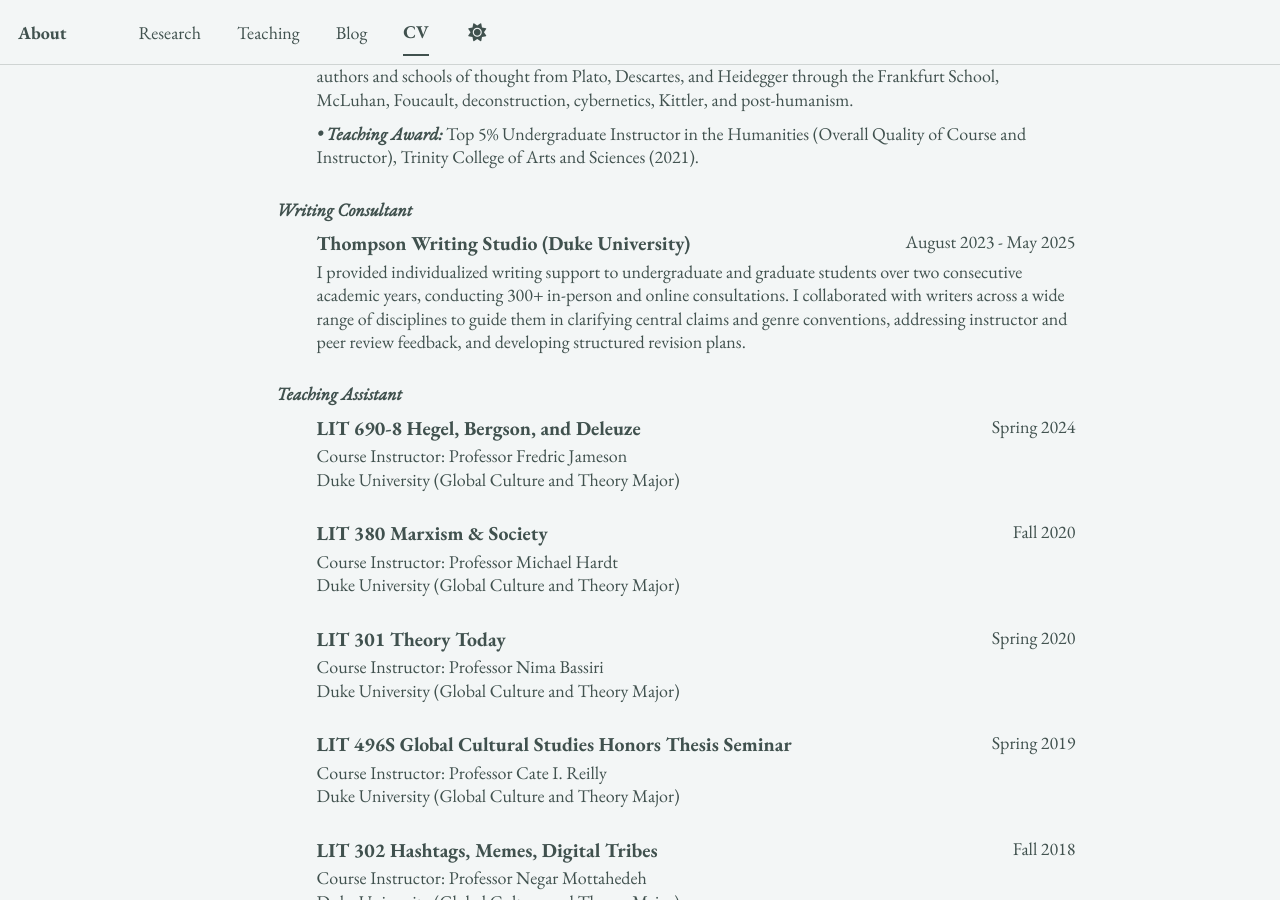
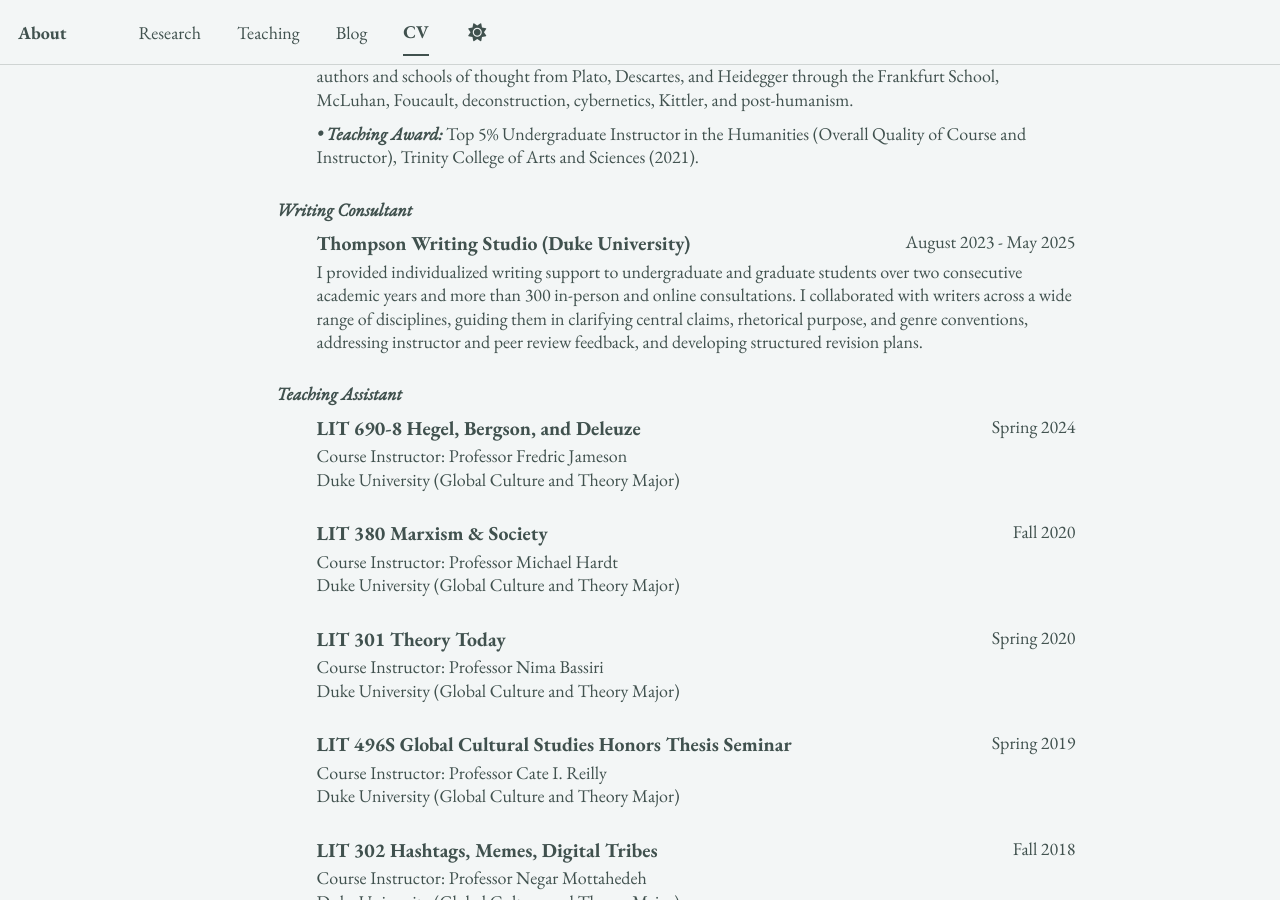
Before and after one commit to epujol90/epujol90.github.io, a Jekyll site: the page built from _pages/cv-json.md, in a window 1280 px wide and 900 px high, scrolled down 5956 px. Built offline with Jekyll 4.4.1, drawn with Linux system fonts in a browser that asks for light colours; a script bundle is joined from its source files by our own code; library files that are not in the unit come from our copies.

Commit message:
Update cv.json

```diff
--- a/_data/cv.json
+++ b/_data/cv.json
@@ -349,7 +349,7 @@
       "institution": "",
       "date": "August 2023 - May 2025",
       "role": "",
-      "description": "I provided individualized writing support to undergraduate and graduate students over two consecutive academic years, conducting 300+ in-person and online consultations. I collaborated with writers across a wide range of disciplines to guide them in clarifying central claims and genre conventions, addressing instructor and peer review feedback, and developing structured revision plans.",
+      "description": "I provided individualized writing support to undergraduate and graduate students over two consecutive academic years and more than 300 in-person and online consultations. I collaborated with writers across a wide range of disciplines, guiding them in clarifying central claims, rhetorical purpose, and genre conventions, addressing instructor and peer review feedback, and developing structured revision plans.",
       "category": "Writing Consultant"
     },
     {
```
